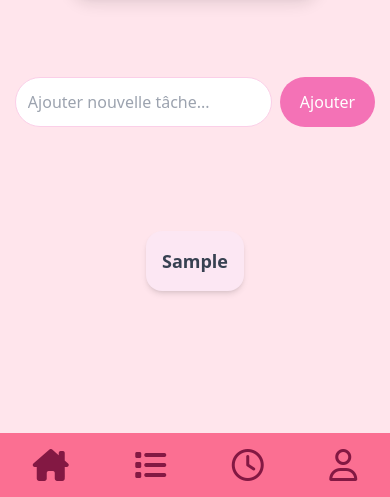
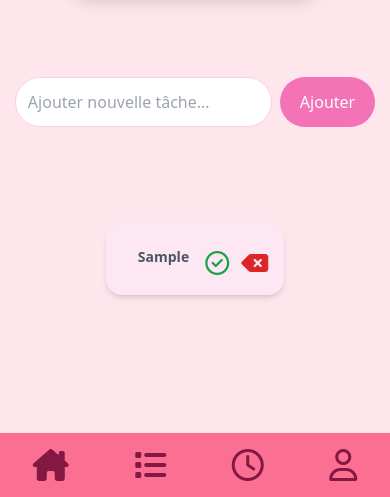
Before and after one commit to kaoutarouissa/Tasks, a website with bundled scripts: page index.html in a window 390 px wide. Both pictures are taken after typing "Sample" into the empty fields and a click on the button "Ajouter". Shown: the part 347-844 px from the top of the page. Built offline with nearby package versions, Linux system fonts and the light colour scheme.

Commit message:
réaliser ui.js qui afiche le div des taches ajouter et fixes le responsiv

```diff
--- a/app.js
+++ b/app.js
@@ -1,4 +1,5 @@
 import { todo } from "./todo.js";
+import { afficherTask } from "./ui.js";
 
 document.addEventListener("DOMContentLoaded", function () {
   todo(); // initialise le module todo
--- a/todo.js
+++ b/todo.js
@@ -1,3 +1,4 @@
+import { afficherTask } from "./ui.js";
 export function todo(){
     const btn=document.getElementById("btnAjouter")
     const form=document.getElementById("forminput")
@@ -13,11 +14,25 @@ msg.classList.add("hidden"); //ne pas afficher le msg vide
   alert("La tâche doit contenir selement des lettres et ne pas commencer par espace ");
   return;
 }
-    const taskAjoute=document.createElement("div")
-    taskAjoute.className="bg-pink-100 text-gray-700 min-w-0 m-6 text-lg font-semibold p-4 rounded-2xl shadow-md flex justify-between items-start mb-2w-full md:w-3/4 lg:w-1/2mx-auto break-words";
-    // const taskValeur=form.value
-    taskAjoute.textContent=taskValeur
-    taskList.appendChild(taskAjoute)
+
+   afficherTask(taskValeur, taskList);
     form.value="";
 
-})}
+})
+//hna anlhdem ela btn sup and done
+taskList.addEventListener("click", function(e){
+
+  // pour supp btn
+  if(e.target.classList.contains("deleteBtn")){ //e event etarget :elm li click 3lih qui contien deletbtn
+    e.target.closest("div").parentElement.remove(); // closet: a9rab parent l selector div
+  }
+
+  // btn done
+  if(e.target.classList.contains("doneBtn")){
+    const task = e.target.closest("div").parentElement;
+    task.classList.toggle("line-through");//presq dayra fhal add ghir hiya kadir switsh
+    task.classList.toggle("opacity-50");
+  }
+
+});
+}
--- a/ui.js
+++ b/ui.js
@@ -0,0 +1,30 @@
+export function afficherTask(taskText, taskList) {
+  const taskAjoute = document.createElement("div");
+
+
+  taskAjoute.className = `
+    bg-pink-100 text-gray-700 m-4 font-semibold
+    p-4 rounded-2xl shadow-md flex flex-row md:gap:4 md:flex-row
+    justify-between items-start md:items-center
+    mb-4  max-w-full md:max-w-3/4 lg:max-w-2/3 xl:max-w-1/2 mx-auto
+  `;
+
+  taskAjoute.innerHTML = `
+    <div class=" px-4 py-2 rounded-xl mr-0 md:mr-4  whitespace-nowrap md:flex-1">
+      <p class="text-gray-600 text-sm md:text-base">
+        ${taskText}
+      </p>
+    </div>
+
+    <div class="flex gap-3 mt-2 md:mt-0 shrink-0 items-center">
+      <button class="doneBtn transition-transform active:scale-90">
+        <i class="doneBtn fa-regular fa-circle-check text-green-600 text-2xl"></i>
+      </button>
+      <button class="deleteBtn transition-transform active:scale-90">
+        <i class="deleteBtn fa-solid fa-delete-left text-red-600 text-2xl"></i>
+      </button>
+    </div>
+  `;
+
+  taskList.appendChild(taskAjoute);
+}
```
Also changed, not shown: index.html (+1 -0 lines).
